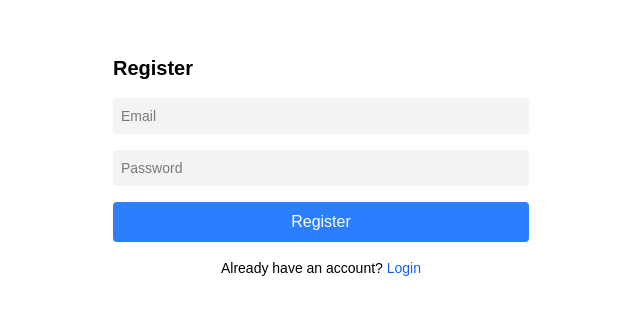
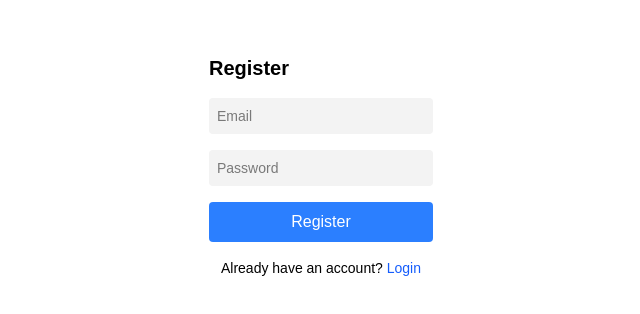
Before and after one commit to vnashBioV/notium-work, a Next.js app: page /register in a window 1280 px wide. Shown: the part 234-548 px from the top of the page, without its empty margins (319-959 px from the left). Built offline with nearby package versions, Linux system fonts and the light colour scheme; no server answers.

Commit message:
first commit

```diff
--- a/app/(auth)/login/page.tsx
+++ b/app/(auth)/login/page.tsx
@@ -60,7 +60,7 @@ export default function LoginPage() {
     <div className='w-full h-[100vh] flex justify-center items-center text-black'>
       <form onSubmit={handleLogin} className="space-y-4 p-4 max-w-md mx-auto relative shadow-sm w-[20%]">
         {loading && (
-          <div className='absolute w-full h-full flex justify-center items-center' style={{zIndex:"1"}}>
+          <div className='absolute w-full h-full flex justify-center items-center top-0 right-0 left-0 bottom-0' style={{zIndex:"1"}}>
               <div role="status" className='rounded-full bg-white'>
                   <svg aria-hidden="true" className="w-8 h-8 text-gray-200 animate-spin dark:text-white fill-blue-500" viewBox="0 0 100 101" fill="none" xmlns="http://www.w3.org/2000/svg">
                       <path d="M100 50.5908C100 78.2051 77.6142 100.591 50 100.591C22.3858 100.591 0 78.2051 0 50.5908C0 22.9766 22.3858 0.59082 50 0.59082C77.6142 0.59082 100 22.9766 100 50.5908ZM9.08144 50.5908C9.08144 73.1895 27.4013 91.5094 50 91.5094C72.5987 91.5094 90.9186 73.1895 90.9186 50.5908C90.9186 27.9921 72.5987 9.67226 50 9.67226C27.4013 9.67226 9.08144 27.9921 9.08144 50.5908Z" fill="currentColor"/>
--- a/app/(auth)/register/page.tsx
+++ b/app/(auth)/register/page.tsx
@@ -25,7 +25,7 @@ export default function RegisterPage() {
 
   return (
     <div className='w-full h-[100vh] flex justify-center items-center text-black'>
-      <form onSubmit={handleRegister} className="space-y-4 p-4 max-w-md mx-auto relative">
+      <form onSubmit={handleRegister} className="space-y-4 p-4 max-w-md mx-auto relative w-[20%]">
         {loading && (
           <div className='absolute w-full h-full flex justify-center items-center'>
               <div role="status" className='rounded-full bg-white'>
```
